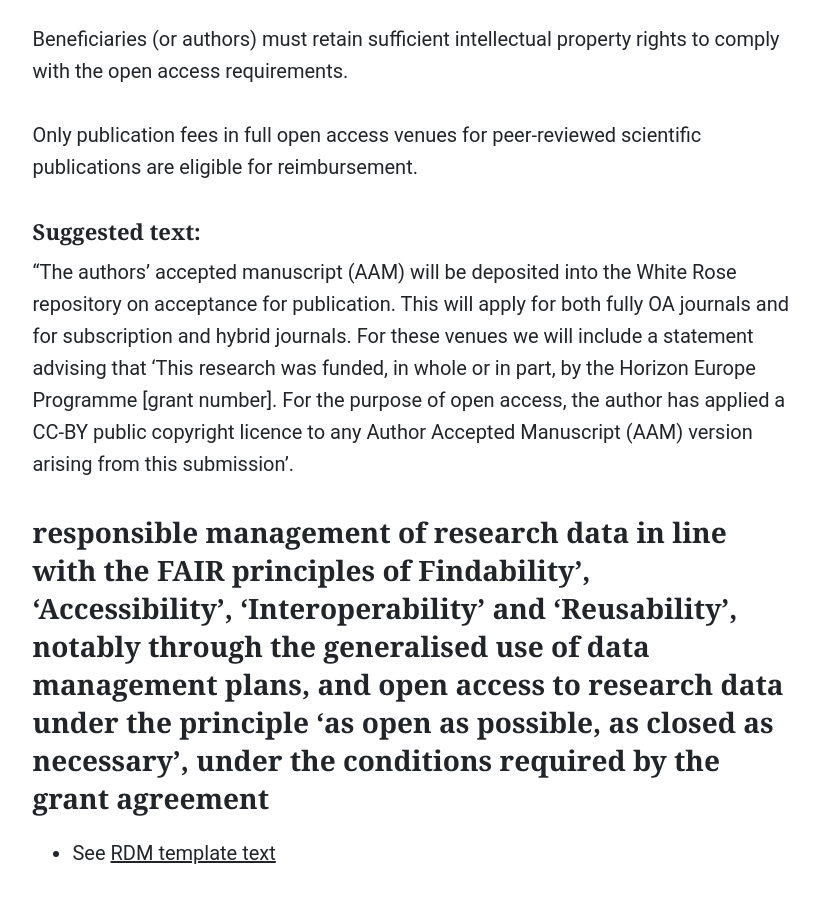
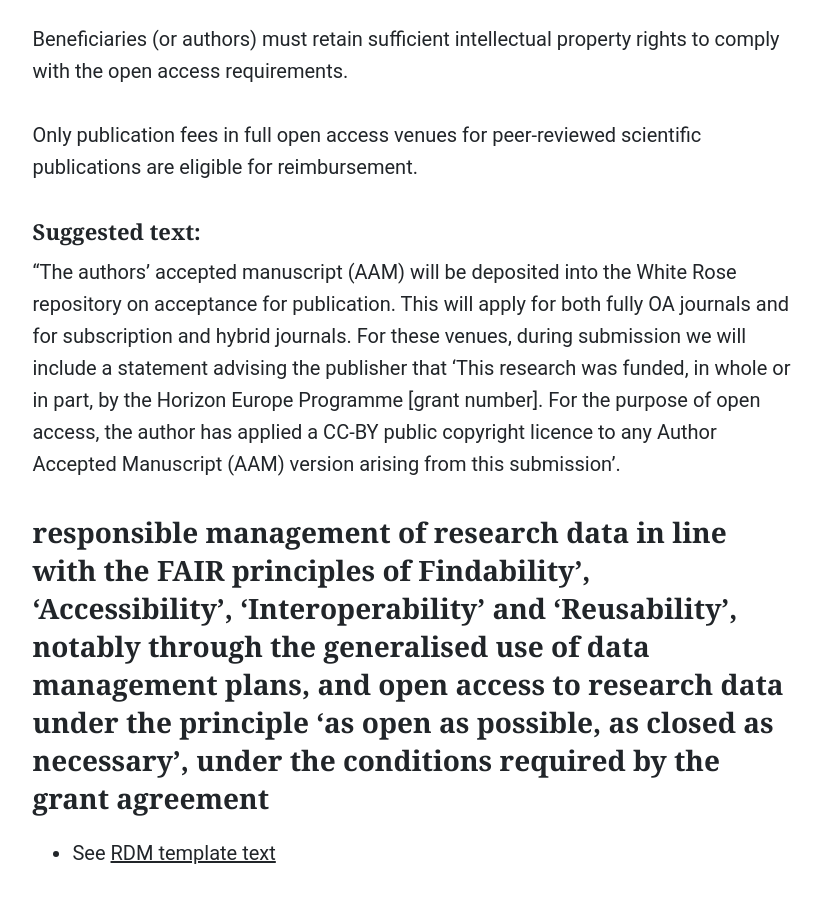
Before and after one commit to uol-library/rdl-handbook, a Jekyll site: the page built from pages/open-research/open-science-template.md, in a window 1280 px wide and 900 px high, scrolled down 1634 px. Shown: the whole window, without its empty margins (352-1171 px from the left). Built offline with Jekyll 4.4.1, drawn with Linux system fonts in a browser that asks for light colours; some web fonts are replaced.

Commit message:
Update open-science-template.md

```diff
--- a/pages/open-research/open-science-template.md
+++ b/pages/open-research/open-science-template.md
@@ -28,7 +28,7 @@ Beneficiaries (or authors) must retain sufficient intellectual property rights t
 Only publication fees in full open access venues for peer-reviewed scientific publications are eligible for reimbursement.
 
 ##### Suggested text:
-"The authors' accepted manuscript (AAM) will be deposited into the White Rose repository on acceptance for publication. This will apply for both fully OA journals and for subscription and hybrid journals. For these venues we will include a statement advising that 'This research was funded, in whole or in part, by the Horizon Europe Programme [grant number]. For the purpose of open access, the author has applied a CC-BY public copyright licence to any Author Accepted Manuscript (AAM) version arising from this submission'.
+"The authors' accepted manuscript (AAM) will be deposited into the White Rose repository on acceptance for publication. This will apply for both fully OA journals and for subscription and hybrid journals. For these venues, during submission we will include a statement advising the publisher that 'This research was funded, in whole or in part, by the Horizon Europe Programme [grant number]. For the purpose of open access, the author has applied a CC-BY public copyright licence to any Author Accepted Manuscript (AAM) version arising from this submission'.
 
 
 #### responsible management of research data in line with the FAIR principles of Findability’, ‘Accessibility’, ‘Interoperability’ and ‘Reusability’, notably through the generalised use of data management plans, and open access to research data under the principle ‘as open as possible, as closed as necessary’, under the conditions required by the grant agreement
```
